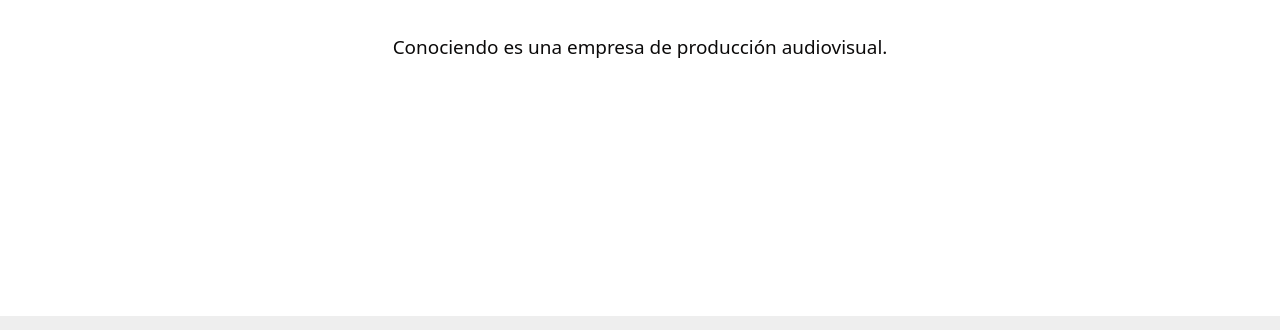
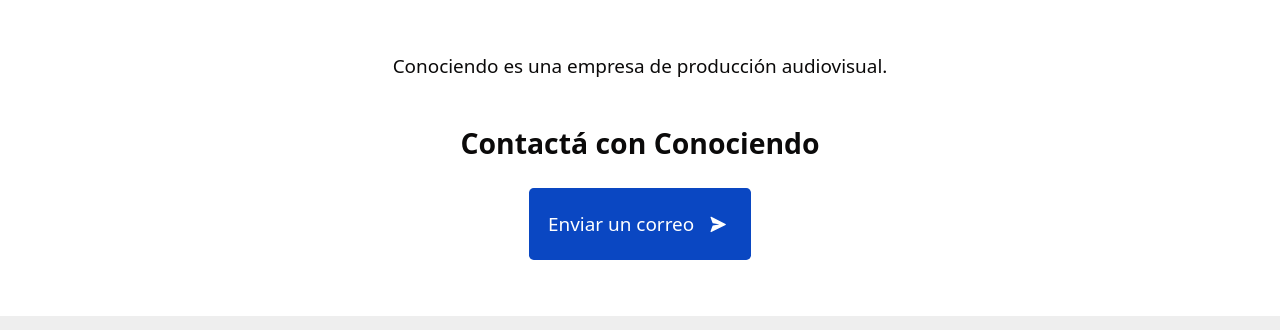
Before and after one commit to ticianomorvan/multicambio, an Astro site: page /conociendo in a window 1280 px wide. Shown: the part 418-748 px from the top of the page. Built offline with nearby package versions, Linux system fonts and the light colour scheme; Astro itself is replaced by a stand-in of ours.

Commit message:
add contact component

```diff
--- a/astro.config.mjs
+++ b/astro.config.mjs
@@ -1,8 +1,10 @@
 import { defineConfig } from 'astro/config';
-
-import solidJs from "@astrojs/solid-js";
 
 // https://astro.build/config
 export default defineConfig({
-  integrations: [solidJs()]
+  vite: {
+    ssr: {
+      external: ["svgo"]
+    }
+  }
 });
--- /dev/null
+++ b/src/components/Contact.astro
@@ -0,0 +1,56 @@
+---
+export interface Props {
+  name: string;
+  email: string;
+}
+
+import { Icon } from "astro-icon";
+
+const { name, email } = Astro.props;
+---
+
+<section>
+  <h2>Contactá con {name}</h2>
+
+  <a href={`mailto:${email}`}>
+    <div>
+      <p>Enviar un correo</p>
+      <Icon name="fluent:send-24-filled" />
+    </div>
+  </a>
+</section>
+
+<style>
+  section {
+    display: flex;
+    flex-direction: column;
+    align-items: center;
+  }
+
+  div {
+    display: flex;
+    gap: 0.5em;
+    justify-content: space-between;
+    align-items: center;
+    padding-block: 0.15em;
+    padding-inline: 1em;
+    border-radius: 0.25em;
+    width: max-content;
+    background-color: hsl(220, 90%, 40%);
+    color: hsl(0, 0%, 100%);
+    text-decoration: none;
+    transition: background-color 0.25s;
+  }
+
+  div:hover {
+    background-color: hsl(220, 90%, 50%);
+  }
+
+  svg {
+    width: 1.5em;
+  }
+
+  a {
+    text-decoration: none;
+  }
+</style>
--- a/src/layouts/UnitLayout.astro
+++ b/src/layouts/UnitLayout.astro
@@ -1,4 +1,5 @@
 ---
+import Contact from "../components/Contact.astro";
 import type Frontmatter from "../types/frontmatter";
 import Layout from "./Layout.astro";
 
@@ -16,12 +17,13 @@
     />
     <h1>{properties.title.toLocaleUpperCase()}</h1>
     <slot />
+    <Contact email={properties.email} name={properties.title} />
   </main>
 </Layout>
 
 <style>
   main {
-    margin-block-start: 1em;
+    margin: 2em 0;
   }
   .unit-logo {
     width: 12em;
--- a/src/pages/conociendo.md
+++ b/src/pages/conociendo.md
@@ -2,6 +2,7 @@
 layout: ../layouts/UnitLayout.astro
 title: Conociendo
 icon: conociendo/CONOCIENDO.jpg
+email: conociendo.2022@alumnos.isc-mlgo.edu.ar
 ---
 
 Conociendo es una empresa de producción audiovisual.
--- a/src/types/frontmatter.ts
+++ b/src/types/frontmatter.ts
@@ -4,4 +4,7 @@
 
   /** Unit's icon path, following this pattern: unit-name/unit-logo-filename */
   icon: string;
+
+  /** Unit's email, to be used in Contact component. */
+  email: string;
 }
```
Also changed, not shown: package.json (+4 -3 lines), src/pages/crear.md (+1 -0 lines), src/pages/creatisoft.md (+1 -0 lines), src/pages/edu-voz.md (+1 -0 lines), src/pages/staff-apoyo.md (+1 -0 lines), src/pages/via-libre.md (+1 -0 lines), pnpm-lock.yaml.
